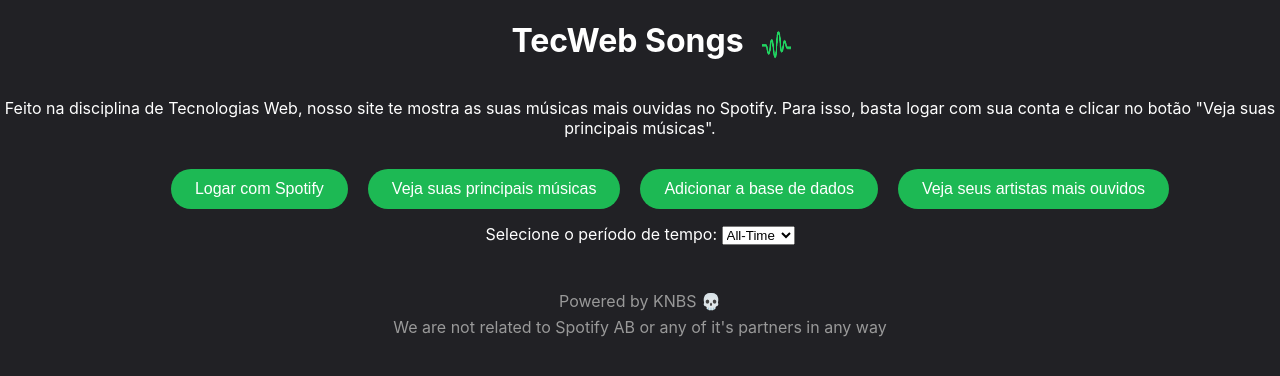
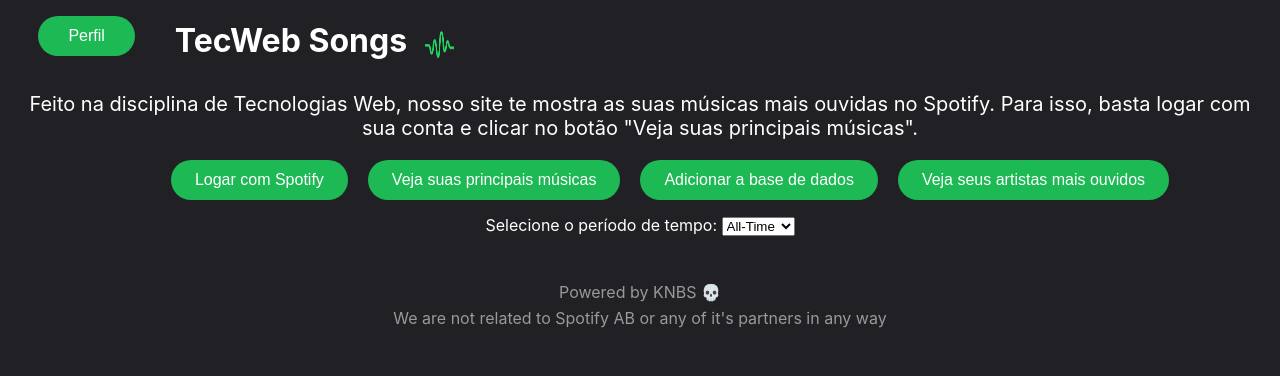
Before and after one commit to alexandresantarossa/SpotifyAPI, a React (Create React App) app in the folder FrontEnd/spotify-frontend/: page / in a window 1280 px wide. Shown: the top 376 px of the page. Built offline with nearby package versions, Linux system fonts and the light colour scheme.

Commit message:
Loign quase pronto

```diff
--- a/FrontEnd/spotify-frontend/src/App.css
+++ b/FrontEnd/spotify-frontend/src/App.css
@@ -4,12 +4,55 @@
 
 .header {
   display: flex;
-  flex-direction: column;
+  flex-direction: row;
   align-items: center;
-  justify-content: center;
+  justify-content:baseline;
   margin-bottom: 5px;
   color: #fff;
+}
 
+.texto{
+  align-items: center;
+  font-size: 20px;
+  margin-left: 10px;
+  margin-right: 10px;
+  margin-top: 10px;
+  margin-bottom: 10px;
+  color: #fff;
+}
+
+.quadro_log{
+  display:block;
+  position:fixed;
+  background-color:rgba(0,0,0,0.7);
+  width:10vw;
+  height:10vh;
+  left:3vw;
+  top:6vh;
+  box-shadow:2px 2px 2px 2px rgba(100,100,100,0.6);
+  border-radius:1vw;
+
+}
+
+
+.login {
+  margin-left: 3vw;
+  margin-right: 33%;
+  margin-bottom: 10px;
+  color: #fff;
+
+  display: inline-block;
+  border: none;
+  border-radius: 50px;
+  font-size: 16px;
+  line-height: 1;
+  padding: 12px 30px;
+  text-align: center;
+  text-decoration: none;
+  background: #1db954;
+  color: #fff;
+  transition: background-color 0.2s ease;
+  cursor: pointer;
 }
 
 .title {
--- a/FrontEnd/spotify-frontend/src/App.js
+++ b/FrontEnd/spotify-frontend/src/App.js
@@ -1,4 +1,4 @@
-import React from "react";
+import React, { useState } from "react";
 import $ from "jquery";
 import "./App.css";
 
@@ -30,11 +30,13 @@
       timeRange: "long_term", // Valor padrão: long_term (all-time)
       topArtists: [], // state para armazenar os artistas mais ouvidos
       artistCovers: [], // state para armazenar as capas dos artistas
+      exibirModal: false, // state para controlar a exibição do modal
     };
 
     this.topTracksLorde = this.topTracksLorde.bind(this);
     this.apitecwebPOST = this.apitecwebPOST.bind(this);
     this.topArtists = this.topArtists.bind(this);
+    this.login = this.login.bind(this);
   }
 
   handleTimeRangeChange = (event) => {
@@ -125,6 +127,28 @@
     });
   };
 
+  login = () => {
+    if (!this.state.token) {
+      console.log("Token não fornecido.");
+      return;
+    }
+    $.ajax({
+      method: "GET",
+      dataType: "json",
+      url: `https://api.spotify.com/v1/me`,
+      headers: {
+        Authorization: `Bearer ${this.state.token}`,
+      },
+      success: (dados) => {
+        console.log(dados);
+      },
+      error: (xhr, status, error) => {
+        console.log(xhr);
+        console.log(status);
+        console.log(error);
+      },
+    });
+  };
   getAlbumCovers = (albumIds) => {
     if (!this.state.token) {
       console.log("Token não fornecido.");
@@ -197,7 +221,9 @@
       },
     });
   }
-
+  controlarModal = () => {
+    this.setState({exibirModal: !this.state.exibirModal})
+  }
   qualtoken() {
     console.log(this.state.token);
   }
@@ -212,17 +238,21 @@
     return (
       <div className="App">
         <div className="header">
+          <div>
+            <button className="login" onClick={() => { this.login(); this.controlarModal(); }}>Perfil</button>
+            {this.state.exibirModal&&<div className="quadro_log" onMouseLeave={this.controlarModal}>a</div>}
+          </div>
           <div className="title">
             <h1 className="title-text">TecWeb Songs</h1>
             <div className="logo-container">
               <img src="logo.png" alt="Logo" className="logo" />
             </div>
           </div>
-          <p>
-            Feito na disciplina de Tecnologias Web, nosso site te mostra as suas músicas mais ouvidas no Spotify. Para
-            isso, basta logar com sua conta e clicar no botão "Veja suas principais músicas".
-          </p>
         </div>
+        <p className="texto">
+          Feito na disciplina de Tecnologias Web, nosso site te mostra as suas músicas mais ouvidas no Spotify. Para
+          isso, basta logar com sua conta e clicar no botão "Veja suas principais músicas".
+        </p>
         <div className="buttons">
           {this.state.nome && <h2>Olá, {this.state.nome}!</h2>}
           <button className="btn btn-primary" onClick={() => (window.location.href = "http://localhost:8888")}>
```
